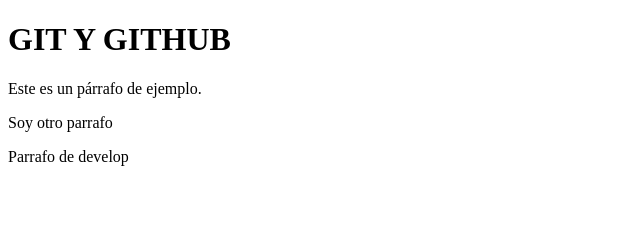
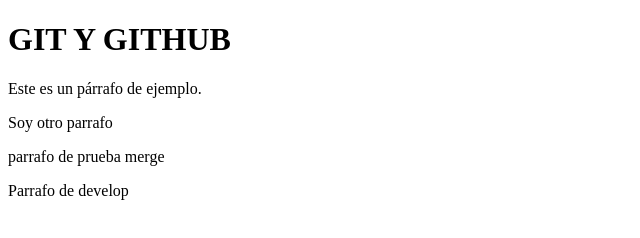
Before and after one commit to 666claudio/GIT-AND-GITHUB, a plain HTML site: page index.html in a window 1280 px wide. Shown: the whole page, without its empty margins (0-640 px from the left). Drawn offline with Linux system fonts and the light colour scheme.

Commit message:
prueba de merge

```diff
--- a/index.html
+++ b/index.html
@@ -11,6 +11,7 @@
   <h1>GIT Y GITHUB</h1>
   <p>Este es un párrafo de ejemplo.</p>
   <p>Soy otro parrafo</p>
+  <p>parrafo de prueba merge</p>
   <p>Parrafo de develop</p>
 
 
```
